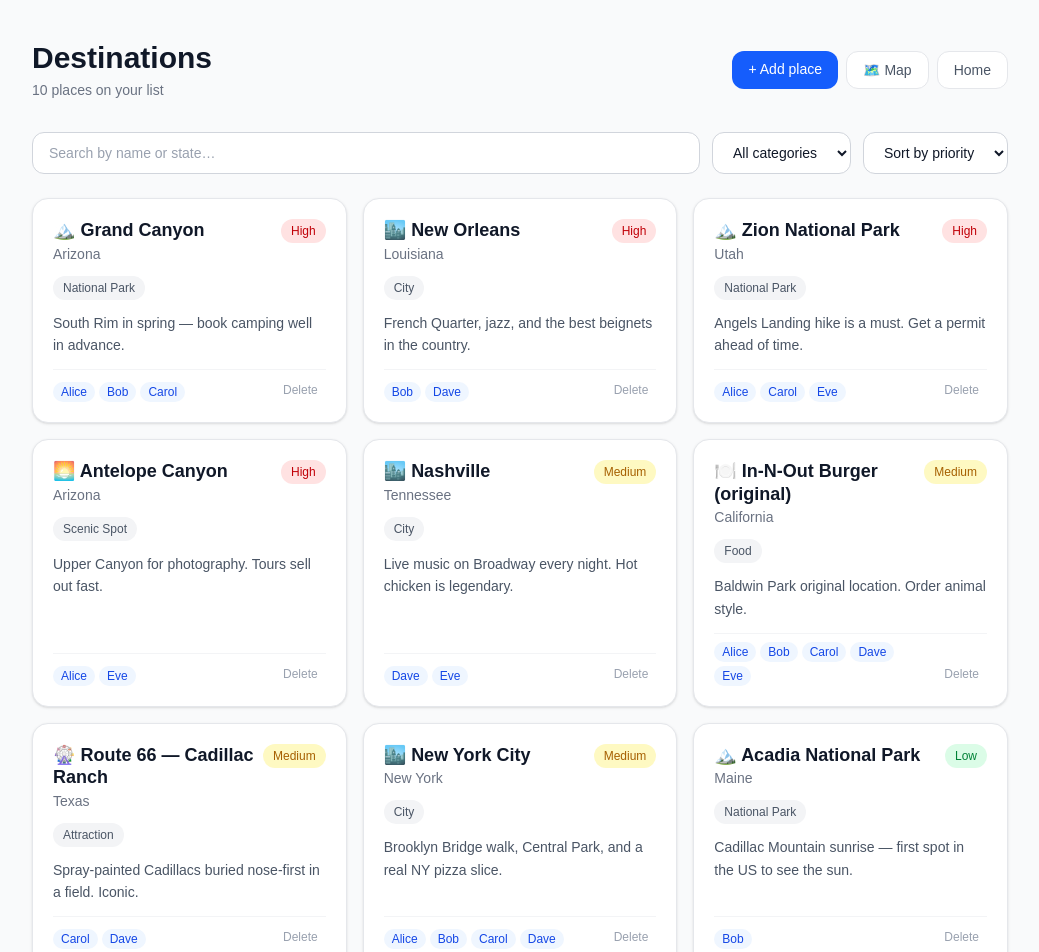
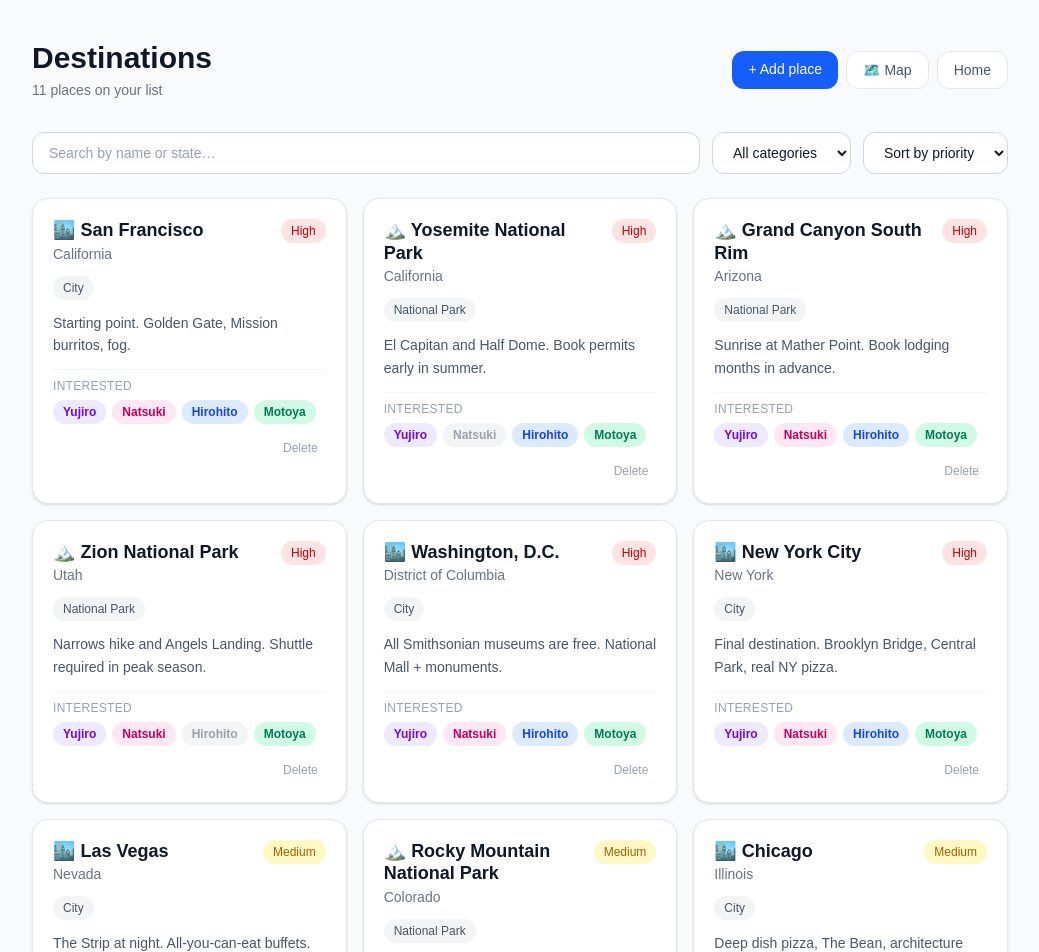
Before and after one commit to Motoya1007/america-roadtrip-app, a Next.js app: page /destinations in a window 1280 px wide. Shown: the top 952 px of the page, without its empty margins (120-1159 px from the left). Built offline with nearby package versions, Linux system fonts and the light colour scheme.

Commit message:
adding APIs to maps

```diff
--- a/app/destinations/page.tsx
+++ b/app/destinations/page.tsx
@@ -17,7 +17,10 @@ const PRIORITY_ORDER: Record<Priority, number> = {
 function loadSaved(): Destination[] {
   if (typeof window === 'undefined') return [];
   try {
-    return JSON.parse(localStorage.getItem(STORAGE_KEY) ?? '[]');
+    // eslint-disable-next-line @typescript-eslint/no-explicit-any
+    const raw: any[] = JSON.parse(localStorage.getItem(STORAGE_KEY) ?? '[]');
+    // Migrate entries saved before the people→travelers rename
+    return raw.map((d) => ({ ...d, travelers: d.travelers ?? d.people ?? [] }));
   } catch {
     return [];
   }
@@ -40,6 +43,21 @@ export default function DestinationsPage() {
 
   function handleDelete(id: string) {
     setAllDestinations((prev) => prev.filter((d) => d.id !== id));
+  }
+
+  function handleToggleTraveler(id: string, traveler: string) {
+    setAllDestinations((prev) =>
+      prev.map((d) => {
+        if (d.id !== id) return d;
+        const already = d.travelers.includes(traveler);
+        return {
+          ...d,
+          travelers: already
+            ? d.travelers.filter((t) => t !== traveler)
+            : [...d.travelers, traveler],
+        };
+      })
+    );
   }
 
   const filtered = useMemo(() => {
@@ -145,6 +163,7 @@ export default function DestinationsPage() {
               key={destination.id}
               destination={destination}
               onDelete={handleDelete}
+              onToggleTraveler={handleToggleTraveler}
             />
           ))}
         </div>
--- a/app/map/page.tsx
+++ b/app/map/page.tsx
@@ -21,7 +21,10 @@ const MapView = dynamic(() => import('@/components/MapView'), {
 
 function loadSaved(): Destination[] {
   try {
-    return JSON.parse(localStorage.getItem(STORAGE_KEY) ?? '[]');
+    // eslint-disable-next-line @typescript-eslint/no-explicit-any
+    const raw: any[] = JSON.parse(localStorage.getItem(STORAGE_KEY) ?? '[]');
+    // Migrate entries saved before the people→travelers rename
+    return raw.map((d) => ({ ...d, travelers: d.travelers ?? d.people ?? [] }));
   } catch {
     return [];
   }
--- a/app/page.tsx
+++ b/app/page.tsx
@@ -1,40 +1,47 @@
 import Link from 'next/link';
-
-const HIGHLIGHTS = [
-  { emoji: '📍', label: '10 sample destinations' },
-  { emoji: '🔍', label: 'Filter, sort & search' },
-  { emoji: '➕', label: 'Add your own spots' },
-  { emoji: '🗺️', label: 'Interactive map view' },
-];
+import { TRAVELERS, TRAVELER_COLORS } from '@/data/travelers';
+import type { Traveler } from '@/data/travelers';
 
 export default function HomePage() {
   return (
     <main className="flex flex-col items-center justify-center flex-1 px-6 py-20 text-center">
       <div className="max-w-lg w-full flex flex-col items-center gap-6">
+        {/* Icon + title */}
         <div className="text-6xl">🚗</div>
         <h1 className="text-4xl font-bold text-gray-900 tracking-tight">
           RoadTrip Planner Lite
         </h1>
-        <p className="text-lg text-gray-500 leading-relaxed">
-          Plan your cross-country US road trip with friends. Add places you
-          want to visit, set priorities, and see them all on a map.
+
+        {/* Route subtitle */}
+        <div className="flex items-center gap-2 text-xl font-semibold text-gray-600">
+          <span>San Francisco</span>
+          <span className="text-gray-300">→</span>
+          <span>New York</span>
+        </div>
+
+        <p className="text-base text-gray-500 leading-relaxed -mt-2">
+          Track every stop, mark priorities, and see it all on a map.
         </p>
 
-        {/* Feature chips */}
-        <ul className="flex flex-wrap justify-center gap-3 mt-2">
-          {HIGHLIGHTS.map(({ emoji, label }) => (
-            <li
-              key={label}
-              className="flex items-center gap-1.5 bg-white border border-gray-200 rounded-full px-4 py-2 text-sm text-gray-600 shadow-sm"
-            >
-              <span>{emoji}</span>
-              <span>{label}</span>
-            </li>
-          ))}
-        </ul>
+        {/* Travelers */}
+        <div className="w-full bg-white border border-gray-200 rounded-2xl px-6 py-4 flex flex-col items-center gap-3 shadow-sm">
+          <p className="text-xs font-semibold uppercase tracking-widest text-gray-400">
+            Travelers
+          </p>
+          <div className="flex flex-wrap justify-center gap-2">
+            {TRAVELERS.map((name) => (
+              <span
+                key={name}
+                className={`px-4 py-1.5 rounded-full text-sm font-semibold ${TRAVELER_COLORS[name as Traveler]}`}
+              >
+                {name}
+              </span>
+            ))}
+          </div>
+        </div>
 
         {/* CTAs */}
-        <div className="flex flex-wrap justify-center gap-3 mt-4">
+        <div className="flex flex-wrap justify-center gap-3 mt-2">
           <Link
             href="/destinations"
             className="px-6 py-3 bg-blue-600 text-white rounded-xl font-semibold hover:bg-blue-700 transition-colors"
--- a/components/DestinationCard.tsx
+++ b/components/DestinationCard.tsx
@@ -1,6 +1,8 @@
 'use client';
 
 import type { Destination, Priority } from '@/types';
+import { TRAVELERS, TRAVELER_COLORS } from '@/data/travelers';
+import type { Traveler } from '@/data/travelers';
 
 const priorityStyles: Record<Priority, string> = {
   High: 'bg-red-100 text-red-700',
@@ -19,10 +21,16 @@ const categoryEmoji: Record<string, string> = {
 interface Props {
   destination: Destination;
   onDelete: (id: string) => void;
+  onToggleTraveler: (destinationId: string, traveler: string) => void;
 }
 
-export default function DestinationCard({ destination, onDelete }: Props) {
-  const { id, name, state, category, priority, people, note } = destination;
+export default function DestinationCard({
+  destination,
+  onDelete,
+  onToggleTraveler,
+}: Props) {
+  const { id, name, state, category, priority, note } = destination;
+  const travelers: string[] = destination.travelers ?? [];
 
   return (
     <div className="bg-white rounded-2xl border border-gray-200 p-5 flex flex-col gap-3 shadow-sm hover:shadow-md transition-shadow">
@@ -49,22 +57,38 @@ export default function DestinationCard({ destination, onDelete }: Props) {
       {/* Note */}
       {note && <p className="text-sm text-gray-600 leading-relaxed">{note}</p>}
 
-      {/* People + Delete */}
-      <div className="flex items-end justify-between gap-2 mt-auto pt-2 border-t border-gray-100">
-        <div className="flex flex-wrap gap-1">
-          {people.map((person) => (
-            <span
-              key={person}
-              className="text-xs bg-blue-50 text-blue-700 px-2 py-0.5 rounded-full"
-            >
-              {person}
-            </span>
-          ))}
+      {/* Traveler toggles */}
+      <div className="flex flex-col gap-1.5 pt-2 border-t border-gray-100">
+        <span className="text-xs font-medium text-gray-400 uppercase tracking-wide">
+          Interested
+        </span>
+        <div className="flex flex-wrap gap-1.5">
+          {TRAVELERS.map((traveler) => {
+            const selected = travelers.includes(traveler);
+            return (
+              <button
+                key={traveler}
+                type="button"
+                onClick={() => onToggleTraveler(id, traveler)}
+                className={`px-2.5 py-1 rounded-full text-xs font-semibold transition-colors ${
+                  selected
+                    ? TRAVELER_COLORS[traveler as Traveler]
+                    : 'bg-gray-100 text-gray-400 hover:bg-gray-200'
+                }`}
+              >
+                {traveler}
+              </button>
+            );
+          })}
         </div>
+      </div>
+
+      {/* Delete */}
+      <div className="flex justify-end">
         <button
           onClick={() => onDelete(id)}
           aria-label={`Delete ${name}`}
-          className="shrink-0 text-xs text-gray-400 hover:text-red-500 hover:bg-red-50 px-2 py-1 rounded-lg transition-colors"
+          className="text-xs text-gray-400 hover:text-red-500 hover:bg-red-50 px-2 py-1 rounded-lg transition-colors"
         >
           Delete
         </button>
--- a/components/MapView.tsx
+++ b/components/MapView.tsx
@@ -40,7 +40,7 @@ export default function MapView({ destinations }: Props) {
       for (const d of destinations) {
         if (d.lat == null || d.lng == null) continue;
 
-        // DivIcon avoids webpack asset-path issues with default marker images
+        // divIcon avoids webpack asset-path issues with default marker images
         const icon = L.divIcon({
           html: '<span style="font-size:22px;line-height:1;filter:drop-shadow(0 1px 3px rgba(0,0,0,.45))">📍</span>',
           className: '',
@@ -49,16 +49,25 @@ export default function MapView({ destinations }: Props) {
           popupAnchor: [0, -28],
         });
 
+        const travelersHtml =
+          d.travelers.length > 0
+            ? `<div style="font-size:12px;margin-top:4px;color:#374151">
+                <span style="color:#9ca3af">Going:</span>
+                <b>${d.travelers.join(', ')}</b>
+               </div>`
+            : '';
+
         const popup = `
-          <div style="min-width:155px;font-family:system-ui,sans-serif;line-height:1.5">
+          <div style="min-width:160px;font-family:system-ui,sans-serif;line-height:1.5">
             <div style="font-weight:700;font-size:14px">${d.name}</div>
             <div style="color:#6b7280;font-size:12px">${d.state} · ${d.category}</div>
             <div style="font-size:12px">Priority: <b>${d.priority}</b></div>
-            ${d.note ? `<div style="font-size:12px;color:#374151;margin-top:3px;font-style:italic">${d.note}</div>` : ''}
+            ${travelersHtml}
+            ${d.note ? `<div style="font-size:12px;color:#374151;margin-top:4px;font-style:italic">${d.note}</div>` : ''}
           </div>`;
 
         L.marker([d.lat, d.lng], { icon }).addTo(map).bindPopup(popup, {
-          maxWidth: 240,
+          maxWidth: 260,
         });
 
         points.push([d.lat, d.lng]);
--- a/data/destinations.ts
+++ b/data/destinations.ts
@@ -10,115 +10,127 @@ export const CATEGORIES = [
 
 export const PRIORITIES = ['Low', 'Medium', 'High'] as const;
 
+// SF → NY cross-country route with stops
 export const initialDestinations: Destination[] = [
   {
     id: '1',
-    name: 'Grand Canyon',
+    name: 'San Francisco',
+    state: 'California',
+    category: 'City',
+    priority: 'High',
+    travelers: ['Yujiro', 'Natsuki', 'Hirohito', 'Motoya'],
+    note: 'Starting point. Golden Gate, Mission burritos, fog.',
+    lat: 37.7749,
+    lng: -122.4194,
+  },
+  {
+    id: '2',
+    name: 'Yosemite National Park',
+    state: 'California',
+    category: 'National Park',
+    priority: 'High',
+    travelers: ['Yujiro', 'Hirohito', 'Motoya'],
+    note: 'El Capitan and Half Dome. Book permits early in summer.',
+    lat: 37.8651,
+    lng: -119.5383,
+  },
+  {
+    id: '3',
+    name: 'Las Vegas',
+    state: 'Nevada',
+    category: 'City',
+    priority: 'Medium',
+    travelers: ['Natsuki', 'Hirohito', 'Motoya'],
+    note: 'The Strip at night. All-you-can-eat buffets. Day trip to Valley of Fire.',
+    lat: 36.1699,
+    lng: -115.1398,
+  },
+  {
+    id: '4',
+    name: 'Grand Canyon South Rim',
     state: 'Arizona',
     category: 'National Park',
     priority: 'High',
-    people: ['Alice', 'Bob', 'Carol'],
-    note: 'South Rim in spring — book camping well in advance.',
+    travelers: ['Yujiro', 'Natsuki', 'Hirohito', 'Motoya'],
+    note: 'Sunrise at Mather Point. Book lodging months in advance.',
     lat: 36.0544,
     lng: -112.1401,
   },
   {
-    id: '2',
-    name: 'New Orleans',
-    state: 'Louisiana',
-    category: 'City',
-    priority: 'High',
-    people: ['Bob', 'Dave'],
-    note: 'French Quarter, jazz, and the best beignets in the country.',
-    lat: 29.9511,
-    lng: -90.0715,
-  },
-  {
-    id: '3',
+    id: '5',
     name: 'Zion National Park',
     state: 'Utah',
     category: 'National Park',
     priority: 'High',
-    people: ['Alice', 'Carol', 'Eve'],
-    note: 'Angels Landing hike is a must. Get a permit ahead of time.',
+    travelers: ['Yujiro', 'Natsuki', 'Motoya'],
+    note: 'Narrows hike and Angels Landing. Shuttle required in peak season.',
     lat: 37.2982,
     lng: -113.0263,
   },
   {
-    id: '4',
+    id: '6',
+    name: 'Rocky Mountain National Park',
+    state: 'Colorado',
+    category: 'National Park',
+    priority: 'Medium',
+    travelers: ['Hirohito', 'Motoya'],
+    note: 'Trail Ridge Road goes above 12,000 ft. Wildlife everywhere.',
+    lat: 40.4346,
+    lng: -105.7079,
+  },
+  {
+    id: '7',
+    name: 'Chicago',
+    state: 'Illinois',
+    category: 'City',
+    priority: 'Medium',
+    travelers: ['Yujiro', 'Natsuki', 'Hirohito', 'Motoya'],
+    note: 'Deep dish pizza, The Bean, architecture river cruise.',
+    lat: 41.8781,
+    lng: -87.6298,
+  },
+  {
+    id: '8',
+    name: 'Mammoth Cave National Park',
+    state: 'Kentucky',
+    category: 'National Park',
+    priority: 'Low',
+    travelers: ['Natsuki', 'Hirohito'],
+    note: "World's longest known cave system. Wild Cave Tour is epic.",
+    lat: 37.1869,
+    lng: -86.1003,
+  },
+  {
+    id: '9',
     name: 'Nashville',
     state: 'Tennessee',
     category: 'City',
     priority: 'Medium',
-    people: ['Dave', 'Eve'],
-    note: 'Live music on Broadway every night. Hot chicken is legendary.',
+    travelers: ['Yujiro', 'Natsuki'],
+    note: 'Live country music on Broadway. Hot chicken is a must-try.',
     lat: 36.1627,
     lng: -86.7816,
   },
   {
-    id: '5',
-    name: 'In-N-Out Burger (original)',
-    state: 'California',
-    category: 'Food',
-    priority: 'Medium',
-    people: ['Alice', 'Bob', 'Carol', 'Dave', 'Eve'],
-    note: 'Baldwin Park original location. Order animal style.',
-    lat: 34.0852,
-    lng: -117.9601,
+    id: '10',
+    name: 'Washington, D.C.',
+    state: 'District of Columbia',
+    category: 'City',
+    priority: 'High',
+    travelers: ['Yujiro', 'Natsuki', 'Hirohito', 'Motoya'],
+    note: 'All Smithsonian museums are free. National Mall + monuments.',
+    lat: 38.9072,
+    lng: -77.0369,
   },
   {
-    id: '6',
-    name: 'Route 66 — Cadillac Ranch',
-    state: 'Texas',
-    category: 'Attraction',
-    priority: 'Medium',
-    people: ['Carol', 'Dave'],
-    note: 'Spray-painted Cadillacs buried nose-first in a field. Iconic.',
-    lat: 35.1872,
-    lng: -101.9873,
-  },
-  {
-    id: '7',
-    name: 'Antelope Canyon',
-    state: 'Arizona',
-    category: 'Scenic Spot',
-    priority: 'High',
-    people: ['Alice', 'Eve'],
-    note: 'Upper Canyon for photography. Tours sell out fast.',
-    lat: 36.8619,
-    lng: -111.3743,
-  },
-  {
-    id: '8',
-    name: 'Acadia National Park',
-    state: 'Maine',
-    category: 'National Park',
-    priority: 'Low',
-    people: ['Bob'],
-    note: 'Cadillac Mountain sunrise — first spot in the US to see the sun.',
-    lat: 44.3386,
-    lng: -68.2733,
-  },
-  {
-    id: '9',
+    id: '11',
     name: 'New York City',
     state: 'New York',
     category: 'City',
-    priority: 'Medium',
-    people: ['Alice', 'Bob', 'Carol', 'Dave'],
-    note: 'Brooklyn Bridge walk, Central Park, and a real NY pizza slice.',
+    priority: 'High',
+    travelers: ['Yujiro', 'Natsuki', 'Hirohito', 'Motoya'],
+    note: 'Final destination. Brooklyn Bridge, Central Park, real NY pizza.',
     lat: 40.7128,
     lng: -74.006,
   },
-  {
-    id: '10',
-    name: 'Great Smoky Mountains',
-    state: 'Tennessee',
-    category: 'National Park',
-    priority: 'Low',
-    people: ['Carol', 'Eve'],
-    note: 'Most visited national park in the US. Stunning fall foliage.',
-    lat: 35.6532,
-    lng: -83.507,
-  },
 ];
--- /dev/null
+++ b/data/travelers.ts
@@ -0,0 +1,11 @@
+export const TRAVELERS = ['Yujiro', 'Natsuki', 'Hirohito', 'Motoya'] as const;
+
+export type Traveler = (typeof TRAVELERS)[number];
+
+// Consistent color per person — used on cards and the home page
+export const TRAVELER_COLORS: Record<Traveler, string> = {
+  Yujiro: 'bg-violet-100 text-violet-700',
+  Natsuki: 'bg-pink-100 text-pink-700',
+  Hirohito: 'bg-blue-100 text-blue-700',
+  Motoya: 'bg-emerald-100 text-emerald-700',
+};
--- /dev/null
+++ b/lib/geocode.ts
@@ -0,0 +1,38 @@
+export interface Coords {
+  lat: number;
+  lng: number;
+}
+
+/**
+ * Look up coordinates for a place using the free Nominatim API.
+ * No API key required. Called once on form submission only.
+ */
+export async function geocode(
+  placeName: string,
+  state: string
+): Promise<Coords | null> {
+  try {
+    const q = encodeURIComponent(`${placeName}, ${state}, USA`);
+    const res = await fetch(
+      `https://nominatim.openstreetmap.org/search?q=${q}&format=json&limit=1`,
+      {
+        headers: {
+          // Nominatim requests a descriptive header per their usage policy
+          'Accept-Language': 'en',
+        },
+      }
+    );
+
+    if (!res.ok) return null;
+
+    const data: Array<{ lat: string; lon: string }> = await res.json();
+    if (!data.length) return null;
+
+    return {
+      lat: parseFloat(data[0].lat),
+      lng: parseFloat(data[0].lon), // Nominatim returns "lon", we normalize to "lng"
+    };
+  } catch {
+    return null;
+  }
+}
--- a/types/index.ts
+++ b/types/index.ts
@@ -13,7 +13,7 @@ export interface Destination {
   state: string;
   category: Category;
   priority: Priority;
-  people: string[];
+  travelers: string[];
   note: string;
   lat?: number;
   lng?: number;
```
Also changed, not shown: components/DestinationForm.tsx (+38 -76 lines).
